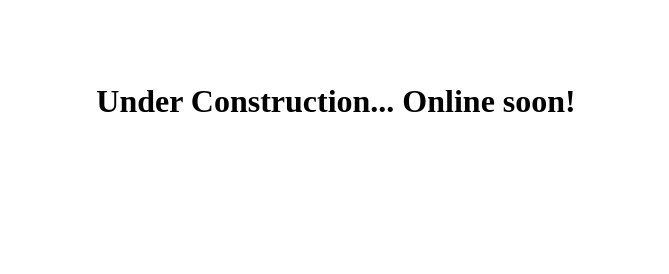
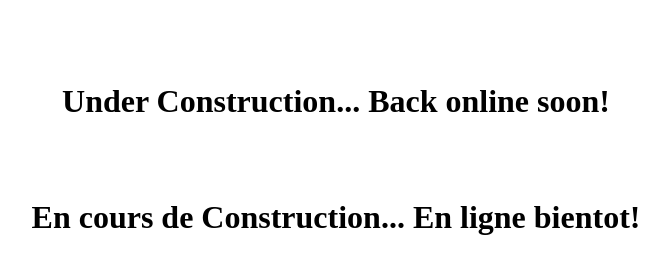
Before and after one commit to kourasoft/kourasoft.github.io, a plain HTML site: page index.html in a window 1280 px wide. Shown: the whole page, without its empty margins (304-973 px from the left). Drawn offline with Linux system fonts and the light colour scheme.

Commit message:
Update index.html

```diff
--- a/index.html
+++ b/index.html
@@ -4,7 +4,9 @@
 </head>
 <body>
 <br/><br/><br/>
-<center><h1>Under Construction...  Online soon!</h1></center>
+<center><h1>Under Construction... Back online soon!</h1></center>
+<br/><br/>
+<center><h1>En cours de Construction...  En ligne bientot!</h1></center>
 
 </body>
 </html>
```
